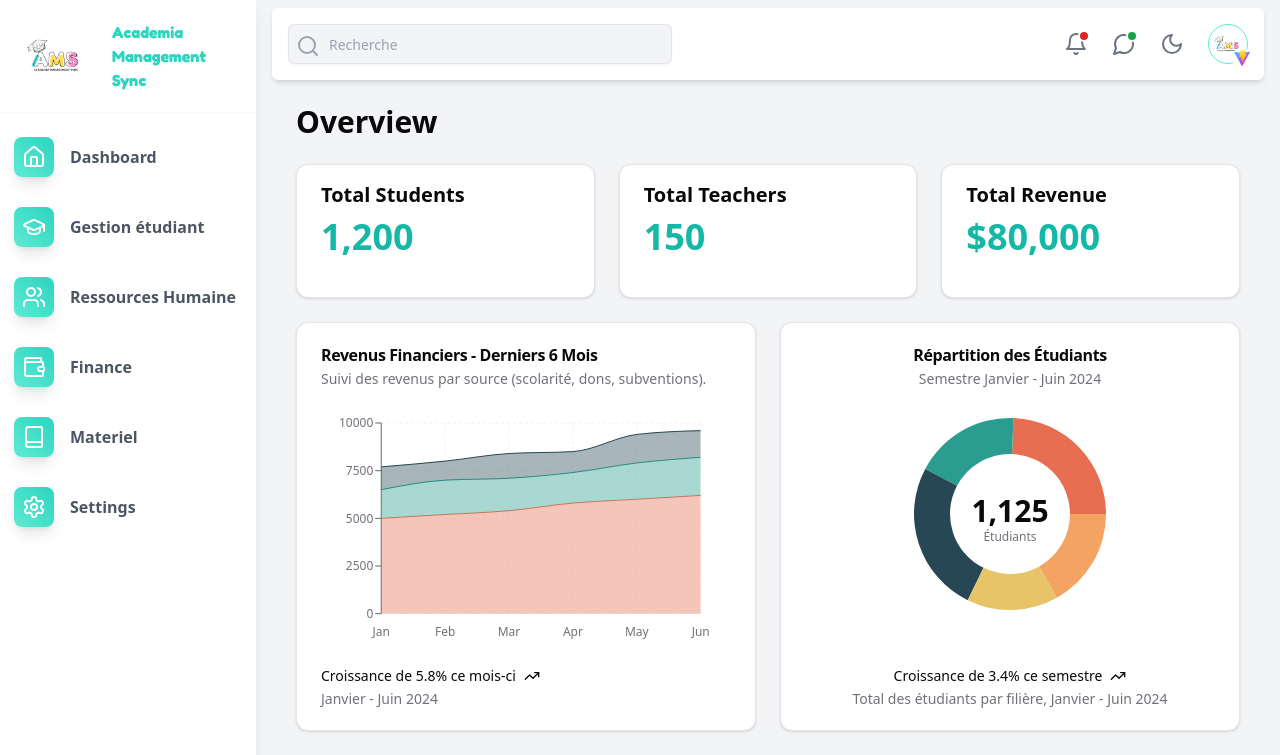
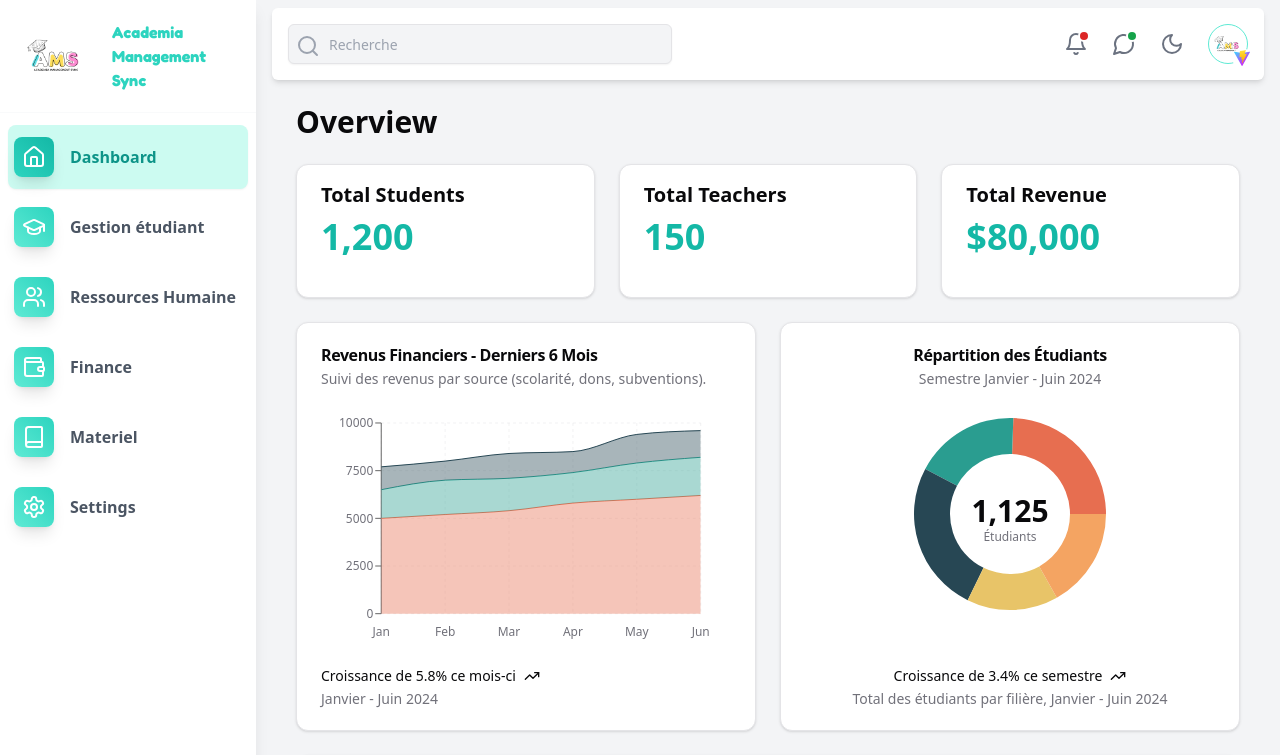
Before and after one commit to AureDulvresse/app.ams.io, a React (Vite) app: page / in a window 1280 px wide. Shown: the top 755 px of the page. Built offline with nearby package versions, Linux system fonts and the light colour scheme.

Commit message:
routes updated

```diff
--- a/src/components/common/NavLink.tsx
+++ b/src/components/common/NavLink.tsx
@@ -14,7 +14,7 @@ const NavLink: React.FC<NavLinkProps> = ({ name,  icon: Icon, link, isActive })
       to={link}
       className={`mb-1.5 rounded-lg px-1.5 py-3 flex items-center gap-4 transition-colors ${
         isActive
-          ? "bg-teal-100 dark:bg-teal-600 text-teal-600 dark:text-teal-100"
+          ? "bg-teal-100 dark:bg-teal-600 text-teal-600 dark:text-teal-100 shadow-sm"
           : "hover:bg-teal-50 dark:hover:bg-teal-700"
       }`}
     >
--- a/src/routes/router.ts
+++ b/src/routes/router.ts
@@ -15,7 +15,7 @@ export interface SidebarRoute {
 }
 
 export const routes: SidebarRoute[] = [
-  { path: "/dashboard", name: "Dashboard", icon: HomeIcon },
+  { path: "/", name: "Dashboard", icon: HomeIcon },
   { path: "/students", name: "Gestion étudiant", icon: GraduationCapIcon },
   { path: "/hr", name: "Ressources Humaine", icon: UsersIcon },
   { path: "/finance", name: "Finance", icon: WalletIcon },
```
